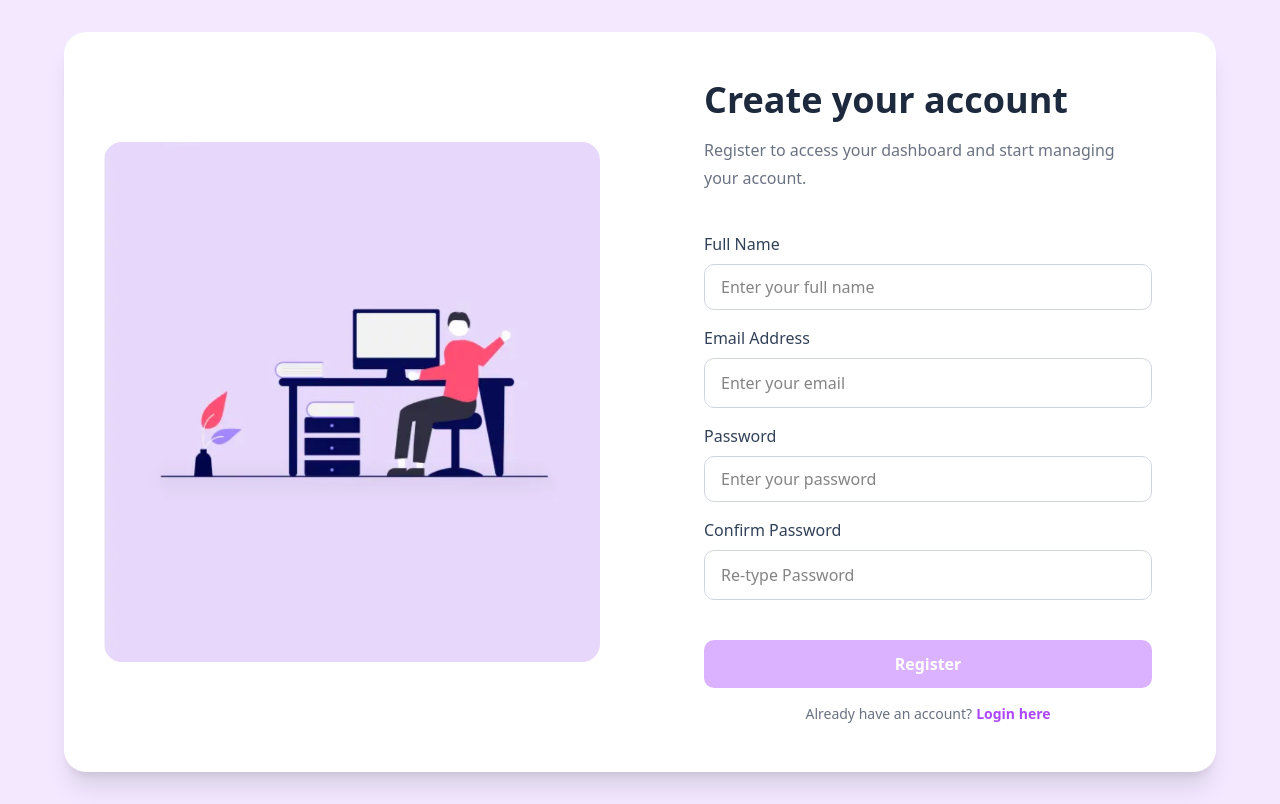
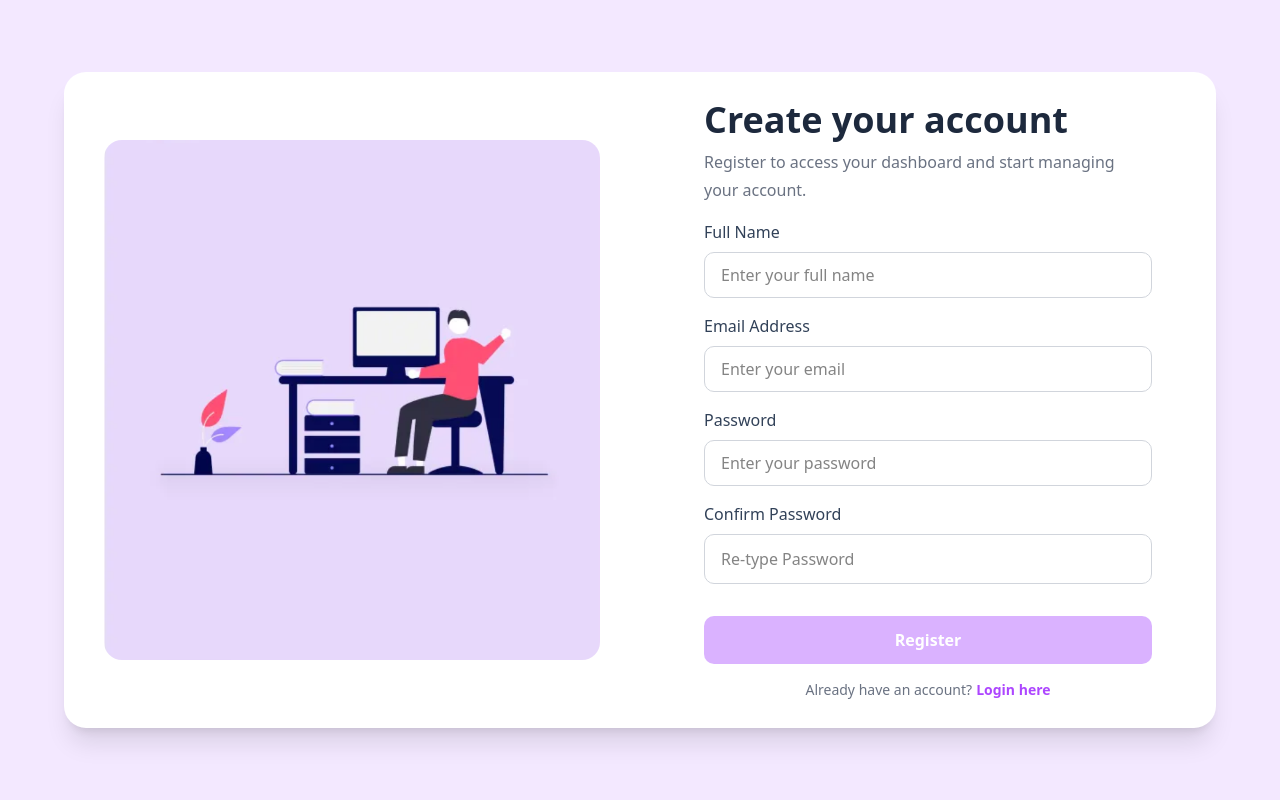
Before and after one commit to shweta-hash/dashboard_ui, a Next.js app: page /register in a window 1280 px wide. Built offline with nearby package versions, Linux system fonts and the light colour scheme.

Commit message:
fixed padding

```diff
--- a/src/app/register/page.js
+++ b/src/app/register/page.js
@@ -2,19 +2,19 @@ import RegisterForm from "@/components/RegisterForm";
 
 export default function Register() {
   return (
-    <div className="min-h-screen bg-purple-100 flex items-center justify-center p-8">
+    <div className="min-h-screen bg-purple-100 flex items-center justify-center p-5">
       <div className="w-full max-w-6xl min-h-[600px] bg-white rounded-3xl shadow-xl overflow-hidden flex flex-col lg:flex-row">
         <div className="w-full lg:w-1/2 flex items-center justify-center p-6 lg:p-10">
           <img src="/register.png" alt="Register Illustration" className="w-full h-auto object-contain rounded-2xl"/>
         </div>
-        <div className=" w-full lg:w-1/2 flex flex-col justify-center px-6 py-8 lg:px-16 lg:py-12">
+        <div className=" w-full lg:w-1/2 flex flex-col justify-center px-6 py-8 lg:px-16 lg:py-7">
             <h1 className="text-3xl lg:text-4xl font-bold text-slate-800 text-center lg:text-left">
                 Create your account
             </h1>
-            <p className="mt-4 text-gray-500 leading-7 text-center lg:text-left">
+            <p className="mt-2 text-gray-500 leading-7 text-center lg:text-left">
                 Register to access your dashboard and start managing your account.
             </p>
-            <div className="mt-8 lg:mt-10">
+            <div className="mt-4 lg:mt-4">
                 <RegisterForm/>
             </div>
 
--- a/src/components/RegisterForm.js
+++ b/src/components/RegisterForm.js
@@ -57,7 +57,7 @@ export default function RegisterForm() {
       <form onSubmit={handleSubmit} className="flex flex-col gap-4 lg:gap-5">
         <div className="flex flex-col gap-4">
           <div className="flex flex-col gap-2">
-            <label className="text-sm lg:text-base font-medium text-slate-700">
+            <label className="text-sm lg:text-base mt-0 pt-0 font-medium text-slate-700">
               Full Name
             </label>
             <input
@@ -84,7 +84,7 @@ export default function RegisterForm() {
               value={formData.email}
               onChange={handleChange}
               placeholder="Enter your email"
-              className={`w-full rounded-lg border border-gray-300 px-4 py-3 text-sm lg:text-base outline-none focus:border-purple-500 transition ${errors.email ? "border-red-500" : ""}`}
+              className={`w-full rounded-lg border border-gray-300 px-4 py-2.5 text-sm lg:text-base outline-none focus:border-purple-500 transition ${errors.email ? "border-red-500" : ""}`}
             />
 
             {errors.email && (
@@ -128,7 +128,7 @@ export default function RegisterForm() {
             )}
           </div>
 
-          <div className="mt-0 lg:mt-6">
+          <div className="mt-0 lg:mt-4">
                 <button className="w-full bg-purple-300 text-white py-3 rounded-lg font-semibold transition duration-300 hover:bg-purple-500">
                 Register
                 </button>
```
